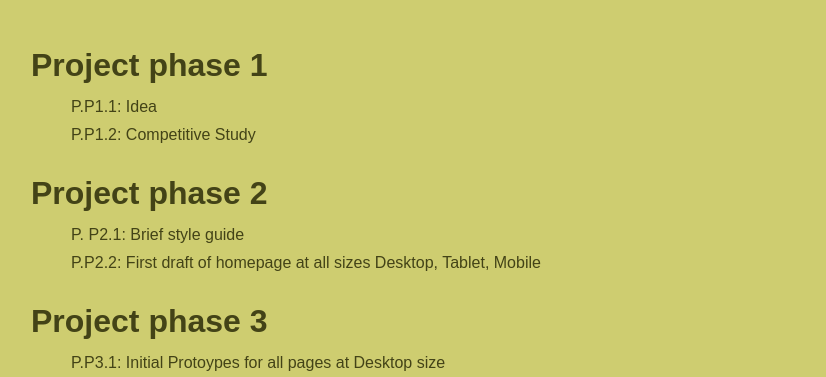
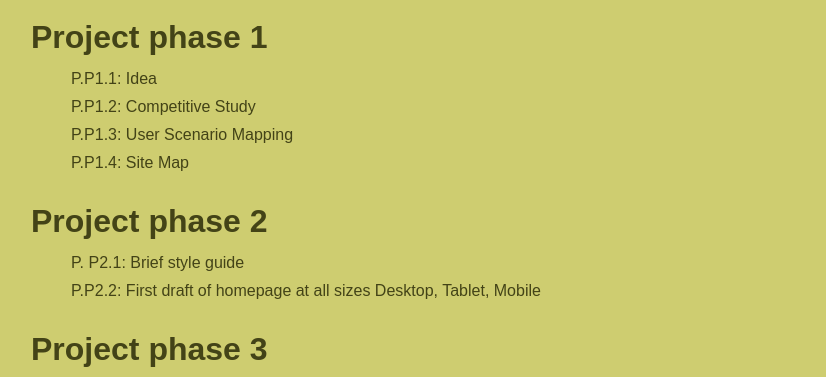
Before and after one commit to EmmaHouseknecht/AVT415, a plain HTML site: page index.html in a window 1280 px wide. Shown: the part 770-1147 px from the top of the page, without its empty margins (19-845 px from the left). Drawn offline with Linux system fonts and the light colour scheme.

Commit message:
Add files via upload

```diff
--- a/index.html
+++ b/index.html
@@ -16,7 +16,7 @@
 			<a href="https://xd.adobe.com/view/60559a50-1b65-48e6-9fed-c9ce678f4ff9-3506/"><li>E2: Linking and hovering in XD</li></a>
 			<a href="https://xd.adobe.com/view/94ab68d7-c26a-4101-8a49-c28e599372cf-c1f8/"><li>E3: Design Examples</li></a>
 			<a href="E4/E4.html"><li>E4: Text Only Layout</li></a>
-			<li></li>
+
 			</ul>
 		</div>
 
@@ -28,6 +28,9 @@
 
 			<dd><a href="https://xd.adobe.com/view/78789425-118f-47f4-9018-60026eba7e43-2d2b/">P.P1.2: Competitive Study</a></dd>
 
+			<dd><a href=" ">P.P1.3: User Scenario Mapping</a></dd>
+
+			<dd><a href="https://xd.adobe.com/view/7e3b6476-e5f2-4b85-aba6-c1d9c5dbb6f8-2b68/">P.P1.4: Site Map</a></dd>
 
 			</dl>
 			<dl>
```
